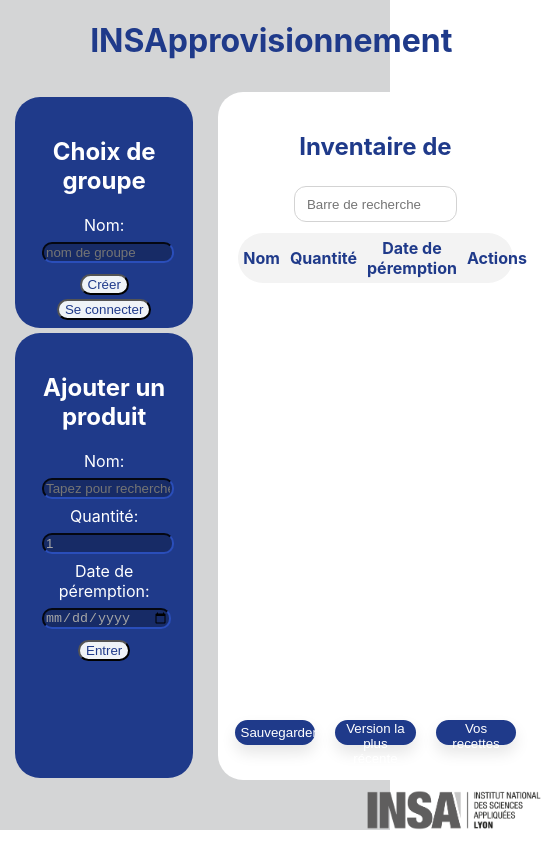
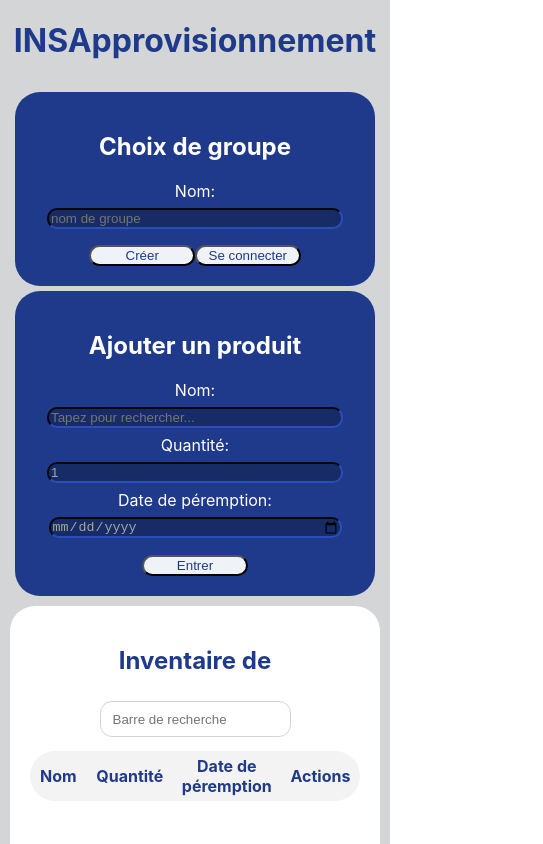
Before and after one commit to Pedro-W21/projet-WEB, a React (Create React App) app in the folder projet-web/: page / in a window 390 px wide. Shown: the top 844 px of the page, 543 px wide, since content can reach past the window. Built offline with nearby package versions, Linux system fonts and the light colour scheme.

Commit message:
début d'accessibilité sur téléphone

```diff
--- a/projet-web/package.json
+++ b/projet-web/package.json
@@ -20,7 +20,9 @@
     "react-cookie": "^8.0.1",
     "react-cookies": "^0.1.1",
     "react-datepicker": "^8.2.1",
+    "react-device-detect": "^2.2.3",
     "react-dom": "^19.0.0",
+    "react-responsive": "^10.0.1",
     "react-scripts": "^5.0.1",
     "stream-browserify": "^3.0.0",
     "stream-http": "^3.2.0",
--- a/projet-web/src/App.css
+++ b/projet-web/src/App.css
@@ -157,6 +157,12 @@ width: 300px;
   max-height: 90%;
 }
 
+.form-column-vert {
+
+  color:#fff;
+  margin: 10px;
+}
+
 .choix-groupe {
   border-radius: 25px;
   padding: 20px;
@@ -184,8 +190,21 @@ width: 300px;
   max-height: 90%
 }
 
+.Tableau-et-boutons-vert {
+  margin:10px;
+  padding: 20px;
+  border-radius: 25px;
+  background: #fff;
+  display:table;
+  min-height: 30%;
+}
+
 .Partie-fonctionnelle {
   display: flex;
+  height: 100%;
+}
+
+.Partie-fonctionnelle-vert {
   height: 100%;
 }
 
--- a/projet-web/src/App.js
+++ b/projet-web/src/App.js
@@ -8,8 +8,12 @@ import InventoryTable from './components/InventoryTable';
 import AddItemForm from './components/AddItemForm';
 import ConnectForm from './components/ConnectForm';
 import { CookiesProvider, useCookies } from 'react-cookie';
+import {useMediaQuery, MediaQuery} from 'react-responsive';
+
 
 function App() {
+
+  const isLandscape = useMediaQuery({ query: '(orientation: landscape)' })
   const [items, setItems] = React.useState([]);
   const [showAddForm, setShowAddForm] = React.useState(false);
   const [loading, setLoading] = React.useState(true);
@@ -161,12 +165,12 @@ function App() {
         <div>
           <h1>INSApprovisionnement</h1>
         </div>
-        <div className = "Partie-fonctionnelle">
-          <div className="form-column">
+        <div className = {isLandscape ? "Partie-fonctionnelle" : "Partie-fonctionnelle-vert"}>
+          <div className={isLandscape ? "form-column" : "form-column-vert"}>
             <ConnectForm onSubmit={handleGroupConnect} onCancel={handleGroupConnect} groupID={groupID} setGroupID={setGroupID} groups={groups} onChange={fetchGroups}/>
             <AddItemForm items={items} onSubmit={handleAddItem} onCancel={handleAddItem}/>
           </div>
-          <div className="Tableau-et-boutons">
+          <div className={isLandscape ? "Tableau-et-boutons" : "Tableau-et-boutons-vert"}>
             <InventoryTable items={items} setItems={setItems} loading={loading} group={groupID}/>
             <div className = "Boutons-en-bas">
               <button className="Bouton-tableau" onClick={handleSave}>
--- a/projet-web/src/components/InventoryTable.js
+++ b/projet-web/src/components/InventoryTable.js
@@ -1,4 +1,5 @@
 import React from "react";
+import useMediaQuery from 'react-responsive';
 
 function InventoryTable({ items, setItems, loading, group }) {
 
```
Also changed, not shown: 1 other file (tests, documents, lock files or other folders).
